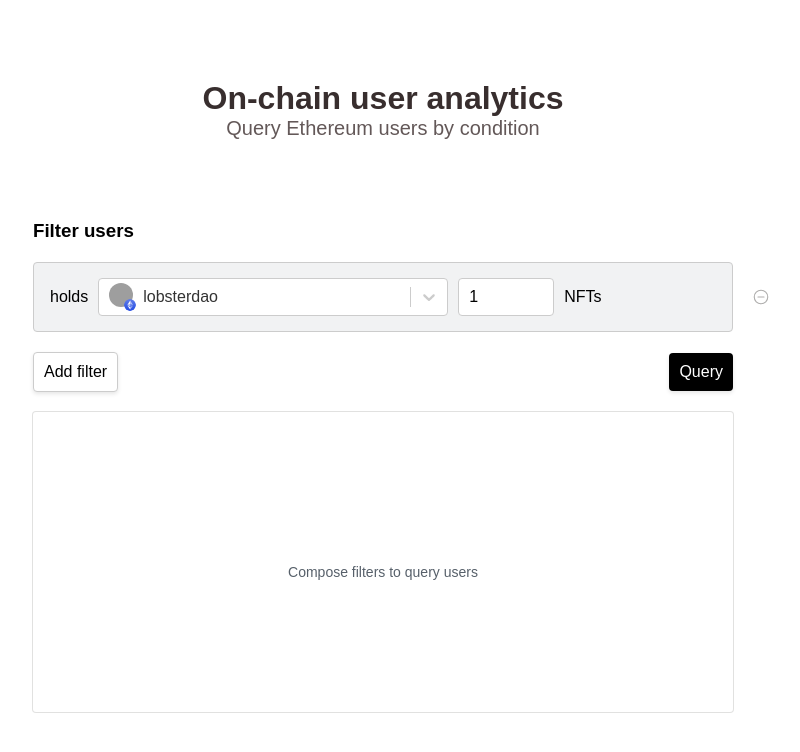
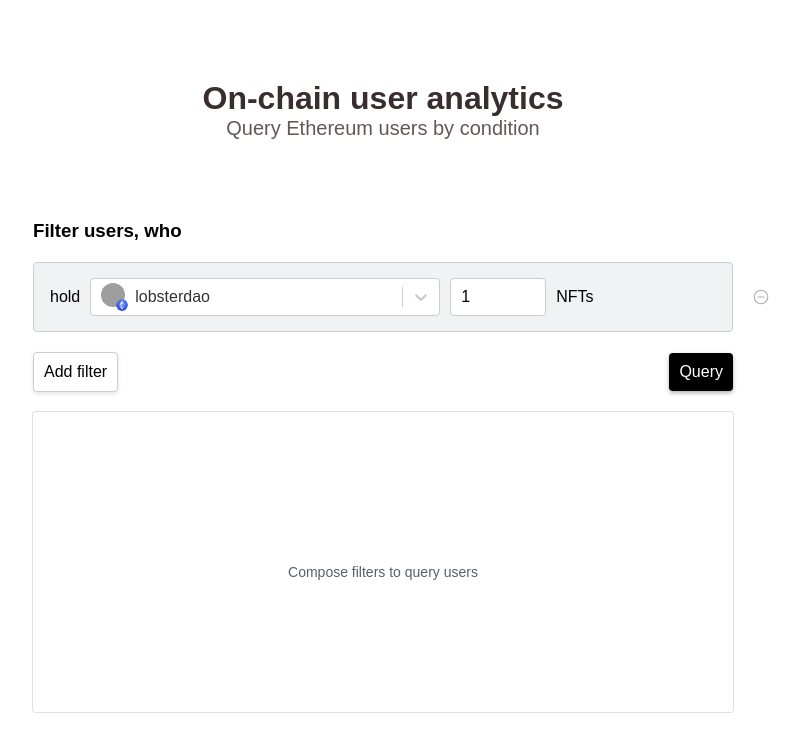
Before and after one commit to maamalama/frontend, a Next.js app: page / in a window 1280 px wide. Shown: the top 752 px of the page, without its empty margins (257-1057 px from the left). Built offline with nearby package versions, Linux system fonts and the light colour scheme; grey boxes are pictures that could not be loaded.

Commit message:
edit text

```diff
--- a/components/AddFilter.tsx
+++ b/components/AddFilter.tsx
@@ -12,8 +12,8 @@ const styles = { ...styles1, ...styles2, ...sharedStyles }
 type Options = { label: string; value: FilterType; caption: string }
 
 const options: Options[] = [
-  { label: 'Holds NFTs', value: 'nft', caption: 'Users who have NFT(s) in their wallet' },
-  { label: 'Owns ERC-20 tokens', value: 'erc20', caption: 'Users who own ERC-20 tokens' },
+  { label: 'Hold NFTs', value: 'nft', caption: 'Users who have NFT(s) in their wallet' },
+  { label: 'Own ERC-20 tokens', value: 'erc20', caption: 'Users who own ERC-20 tokens' },
   { label: 'Sold on OpenSea', value: 'opensea', caption: 'Users who have traded on OpenSea' }
 ]
 
--- a/components/HoldsNFT.tsx
+++ b/components/HoldsNFT.tsx
@@ -49,7 +49,7 @@ export const HoldsNFT = ({ filter }: { filter: Filter }) => {
         </>
       }
     >
-      holds{' '}
+      hold{' '}
     </FilterUI>
   )
 }
--- a/components/OwnsTokens.tsx
+++ b/components/OwnsTokens.tsx
@@ -33,12 +33,8 @@ export const OwnsCrypto = ({ filter }: { filter: Filter }) => {
       }}
       containerStyles={{ maxWidth: '293px' }}
       childrenAfter={
-        <button className={styles.deleteButton} onClick={() => removeFilter(filter.id)}>
-          <img src="/minus.svg" alt="close" />
-        </button>
-      }
-    >
-      owns at least{' '}
+        <>
+          {' '}
           <input
             value={amount}
             minLength={1}
@@ -47,6 +43,13 @@ export const OwnsCrypto = ({ filter }: { filter: Filter }) => {
             style={{ width: '6rem' }}
             className={styles.input}
           />
+          <button className={styles.deleteButton} onClick={() => removeFilter(filter.id)}>
+            <img src="/minus.svg" alt="close" />
+          </button>
+        </>
+      }
+    >
+      own at least{' '}
     </FilterUI>
   )
 }
--- a/pages/index.module.css
+++ b/pages/index.module.css
@@ -27,8 +27,8 @@
   font-weight: 500;
   border-radius: var(--radius);
   cursor: pointer;
-  box-shadow: var(--shadow);
   font-size: 16px;
+  box-shadow: 0px 2px 4px rgba(0, 0, 0, 0.3);
 }
 
 .queryButton:hover {
--- a/pages/index.tsx
+++ b/pages/index.tsx
@@ -28,7 +28,7 @@ const Index = () => {
         <h2 className={styles.subheading}>Query Ethereum users by condition</h2>
       </header>
       <main className={`${styles.column}`} style={{ gap: '20px' }}>
-        <h3 style={{ margin: 0 }}>Filter users</h3>
+        <h3 style={{ margin: 0 }}>Filter users, who</h3>
         <div className={styles.list}>
           {filters.map((filter) => {
             switch (filter.type) {
```
Lines whose indentation alone changed are shown as unchanged.
